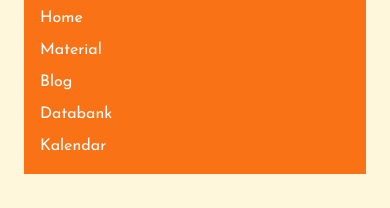
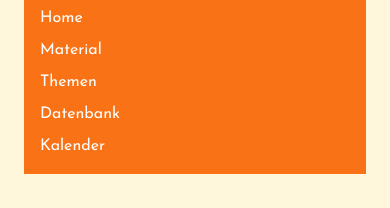
Before and after one commit to Chell0/wera, a Next.js app: page / in a window 390 px wide. Both pictures are taken after a click on the button 350 px from the left and 52 px from the top of the page. Shown: the part 130-338 px from the top of the page. Built offline with nearby package versions, Linux system fonts and the light colour scheme.

Commit message:
Update Mobile Navigation

```diff
--- a/components/NavBar/NavBar.tsx
+++ b/components/NavBar/NavBar.tsx
@@ -38,9 +38,9 @@ export default function NavBar() {
                 <div className="md:hidden bg-orange-500 p-4 space-y-2">
                     <Link href="/" className="block no-underline text-white hover:text-gray-300">Home</Link>
                     <Link href="/material" className="block no-underline text-white hover:text-gray-300">Material</Link>
-                    <Link href="/blog" className="block no-underline text-white hover:text-gray-300">Blog</Link>
-                    <Link href="/databank" className="block no-underline text-white hover:text-gray-300">Databank</Link>
-                    <Link href="/kalendar" className="block no-underline text-white hover:text-gray-300">Kalendar</Link>
+                    <Link href="/themen" className="block no-underline text-white hover:text-gray-300">Themen</Link>
+                    <Link href="/datenbank" className="block no-underline text-white hover:text-gray-300">Datenbank</Link>
+                    <Link href="/kalender" className="block no-underline text-white hover:text-gray-300">Kalender</Link>
                 </div>
             )}
         </nav>
```
